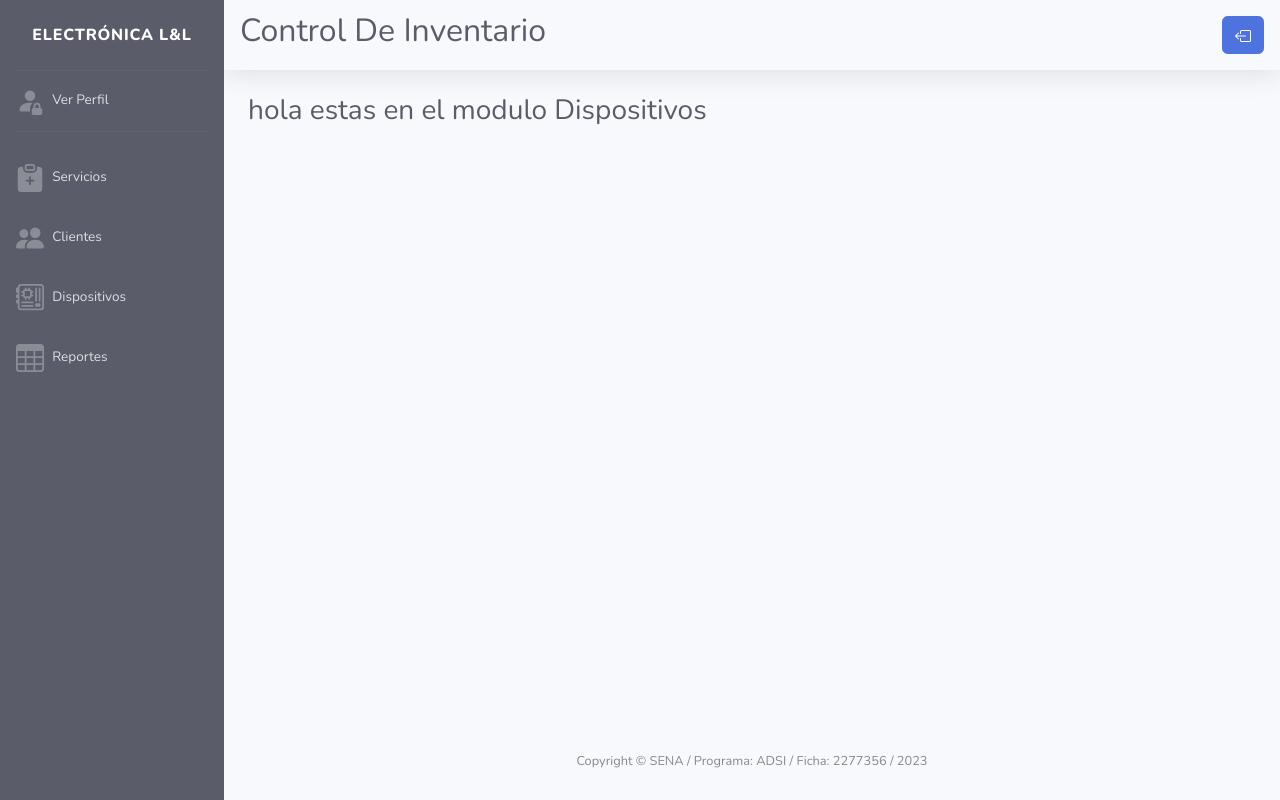
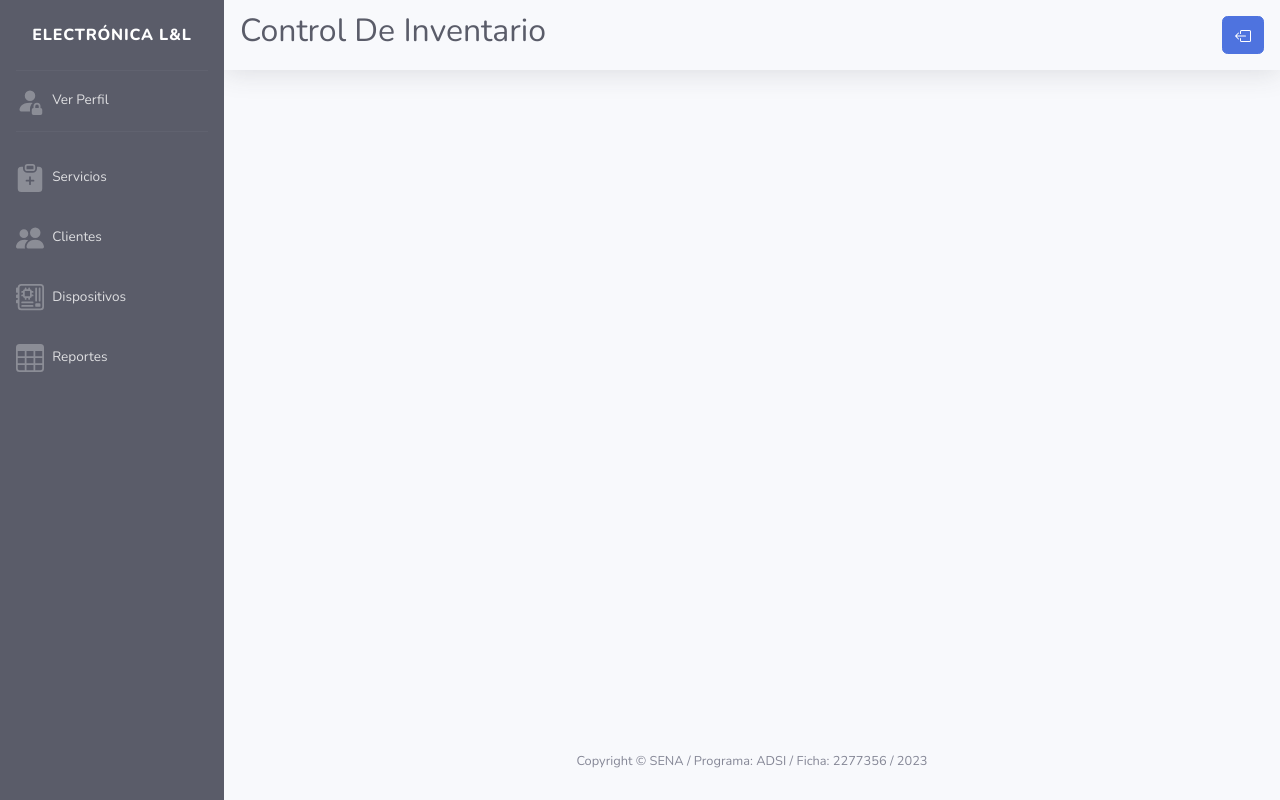
Before and after one commit to cristian200244/proyecto_inventario, a PHP site: page /proyecto_inventario/views/dispositivos/index.php in a window 1280 px wide. Run offline with PHP 8.4, Linux system fonts and the light colour scheme.

Commit message:
Update index.php

```diff
--- a/views/dispositivos/index.php
+++ b/views/dispositivos/index.php
@@ -3,14 +3,35 @@ include_once(__DIR__ . "../../../config/config.php");
 include_once(BASE_DIR . '../../views/main/partials/header.php');
 ?>
 
-<!-- Begin Page Content -->
-<div class="container-fluid">
 
-    <!-- Page Heading -->
-    <h1 class="h3 mb-4 text-gray-800">hola estas en el modulo Dispositivos</h1>
 
-</div>
-<!-- /.container-fluid -->
+
+
+
+
+
+
+
+
+
+
+
+
+
+
+
+
+
+
+
+
+
+
+
+
+
+
+
 
 <?php
 include_once(BASE_DIR . '../../views/main/partials/footer.php');
```
